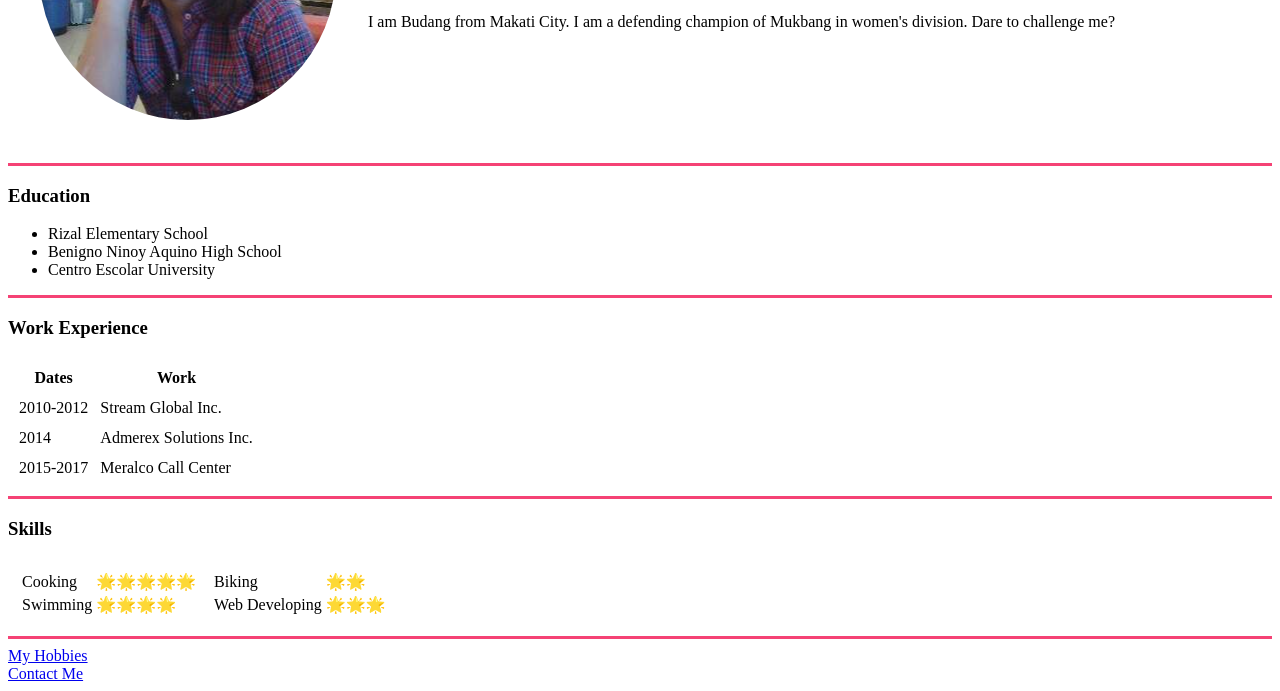
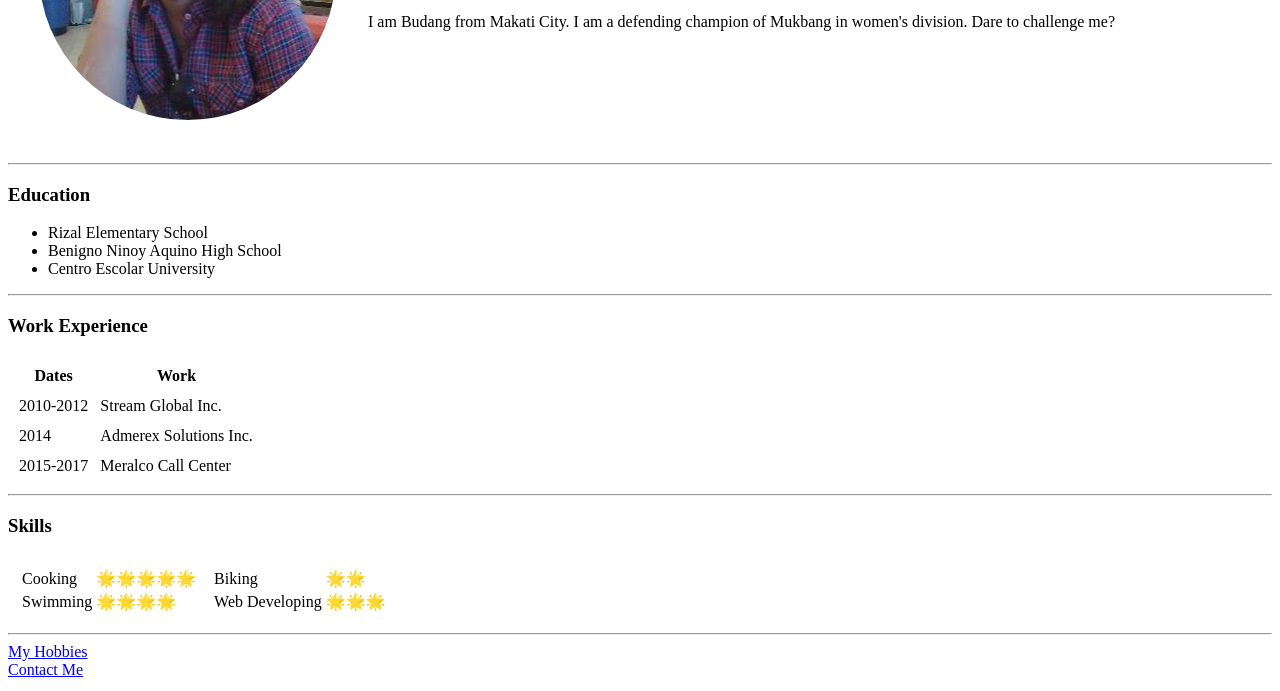
Before and after one commit to andreanne31/cv, a plain HTML site: page index.html in a window 1280 px wide. Shown: the part 216-907 px from the top of the page. Drawn offline with Linux system fonts and the light colour scheme.

Commit message:
first css

```diff
--- a/index.html
+++ b/index.html
@@ -6,6 +6,8 @@
     <meta http-equiv="X-UA-Compatible" content="IE=edge">
     <meta name="viewport" content="width=device-width, initial-scale=1.0">
     <title>🍙Budang's Personal Site🍱</title>
+    <link rel="stylesheet" href="css/styles.css">
+
 </head>
 
 <body>
@@ -23,14 +25,14 @@
     </table>
 
 
-    <hr size="3" color="#f54275">
+    <hr>
     <h3>Education</h3>
     <ul>
         <li>Rizal Elementary School</li>
         <li>Benigno Ninoy Aquino High School</li>
         <li>Centro Escolar University</li>
     </ul>
-    <hr  size="3" color="#f54275">
+    <hr>
 
     <h3>Work Experience</h3>
     <table cellspacing="10">
@@ -52,7 +54,7 @@
             <td>Meralco Call Center</td>
         </tr>
     </table>
-    <hr  size="3" color="#f54275">
+    <hr>
 
     <h3>Skills</h3>
     <table cellspacing="10">
@@ -84,7 +86,7 @@
             </tr>
 
     </table>
-    <hr  size="3" color="#f54275">
+    <hr>
     <a href="hobbies.html">My Hobbies</a>
     <br>
     <a href="contacts.html">Contact Me</a>
```
Also changed, not shown: contacts.html (+2 -1 lines), hobbies.html (+2 -1 lines).
